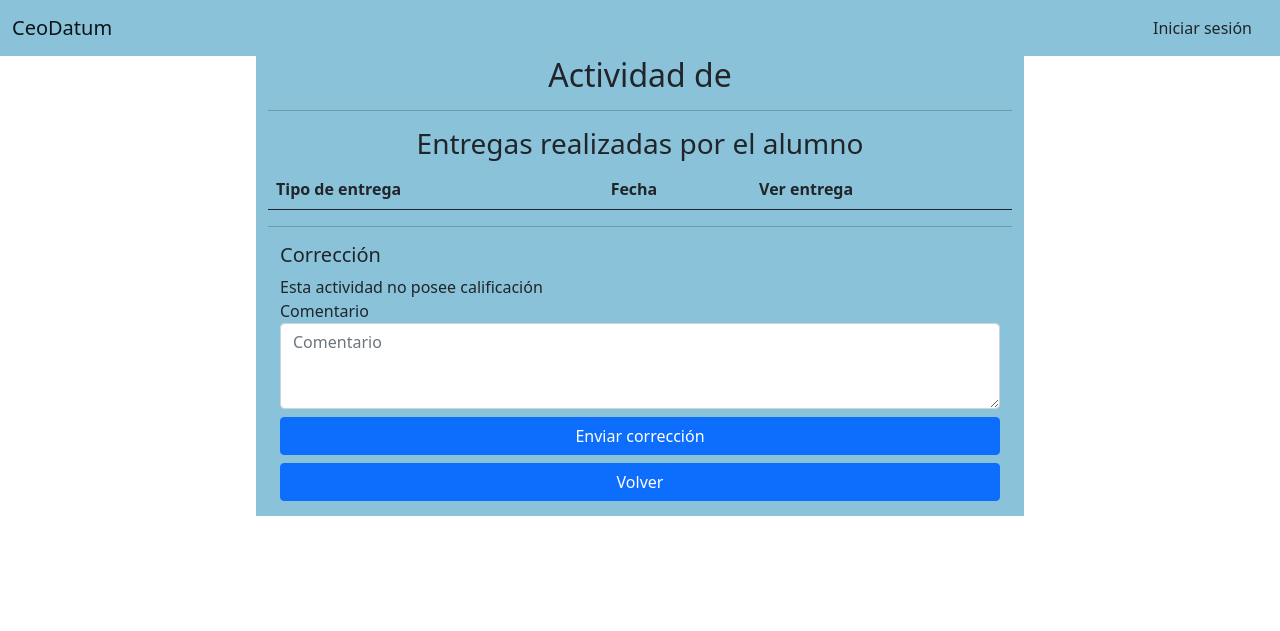
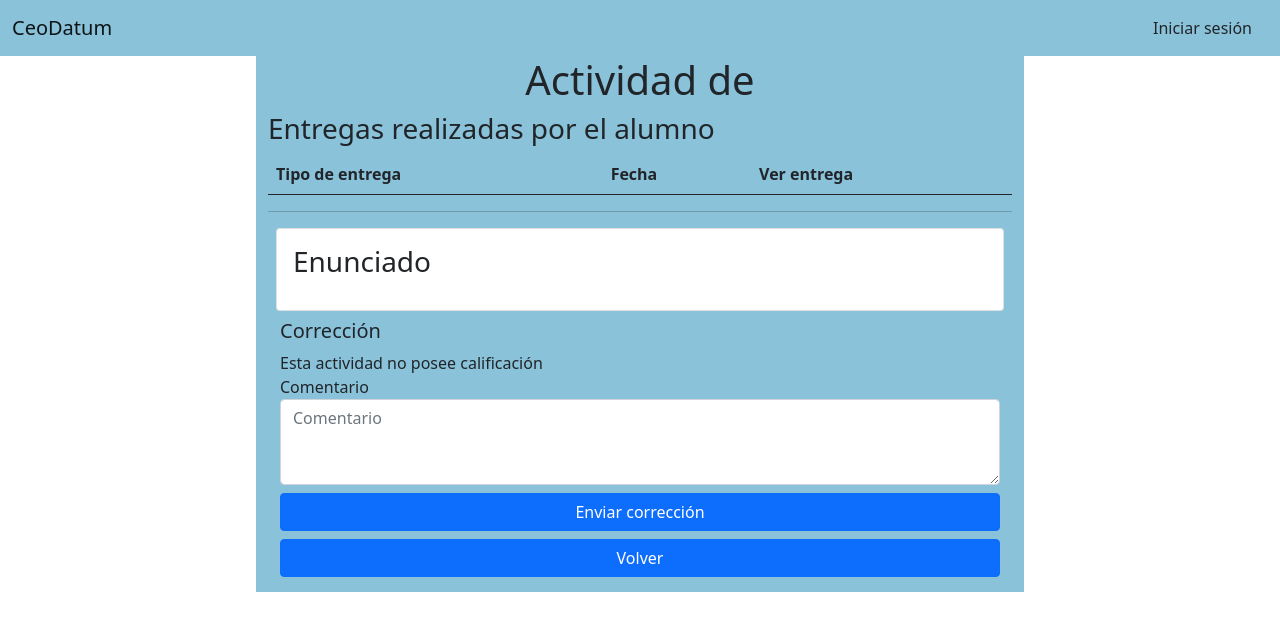
Before and after one commit to sebaber123/CeoDatum, a Flask app: template CeoDatumEnv/templates/activities/correct_activity.html in a window 1280 px wide. Shown: the top 631 px of the page. Run offline with Flask 2, Linux system fonts and the light colour scheme; the template is opened without the code that fills it, so the values that code supplies are empty; parts of the project's set-up code (start-up, migrations or seed data) failed here and were passed over; some libraries are stand-ins or nearby versions.

Commit message:
agregar enunciado

```diff
--- a/CeoDatumEnv/resources/activities/activities.py
+++ b/CeoDatumEnv/resources/activities/activities.py
@@ -307,6 +307,7 @@ def correct_activity_view(activity_id, user_id):
 def viewCorrectedActivity(activity_id, user_id):
 	if session['id']:
 		activity = Activity.get_activity_by_id(activity_id)
+		aaaaaa
 		alumno = Activity.get_activity_of_student(activity_id, user_id)
 
 		resolutions = Activity.get_user_activity_resolution(user_id, activity_id)
--- a/CeoDatumEnv/templates/activities/correct_activity.html
+++ b/CeoDatumEnv/templates/activities/correct_activity.html
@@ -1,11 +1,9 @@
 {% extends "layout.html" %}
 {% block title %}Actividades{% endblock %}
 {% block content %}
-<div class="container " style="width: 60%;background-color:#89C2D9; padding-bottom: 15px;" align="center">
-	<h2>Actividad de {{student.name}} {{student.surname}}</h2>
-	<hr>
-
-	<h3>Entregas realizadas por el alumno</h3>
+<div class="container" style="width: 60%;background-color:#89C2D9; padding-bottom: 15px;" align="center">
+	<h1 style="">Actividad de {{student.name}} {{student.surname}}</h1>
+	<h3 align="left">Entregas realizadas por el alumno</h3>
 	<table class="table" style="">
     	<thead>
     		<tr>
@@ -97,7 +95,13 @@
     </table>
 
     <hr>
-
+    <div class="card m-2" align="left">
+		<div class="card-body">
+			<h3 align="left">Enunciado<h2>
+			<h5 align="">{{activity.statement_title}}</h5>
+			<p><i>{{activity.statement}}</i></p>
+		</div>
+	</div>
 	<div class="container" align="left">
 		<h5>Corrección</h5>
 		<form method="POST" action="/activity/correctActivity/{{activity.id}}&{{student.id}}">
```
Also changed, not shown: CeoDatumEnv/templates/activities/view_corrected_activity.html (+7 -5 lines), 2 other files.
